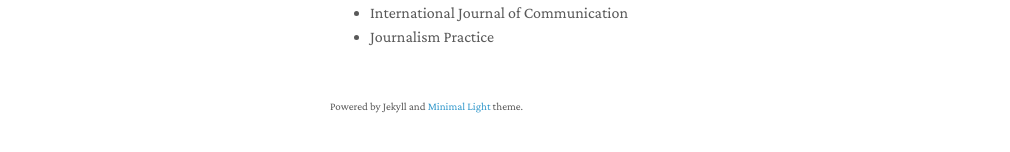
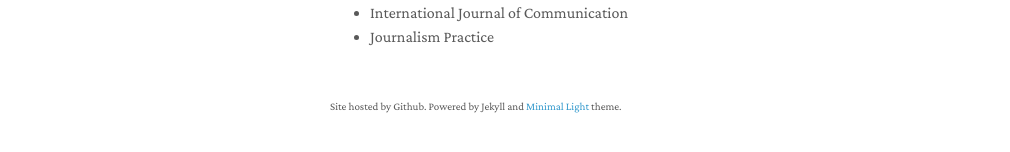
Before and after one commit to zhexuphd/home, a Jekyll site: the page built from index.md, in a window 1280 px wide and 900 px high, scrolled down 1540 px. Shown: the part 713-865 px from the top of the window, without its empty margins (140-1150 px from the left). Built offline with Jekyll 4.4.1, drawn with Linux system fonts in a browser that asks for light colours; a style sheet for code colours, icons or effects is not loaded; our own code applies the rules of GitHub Pages for plain Markdown files.

Commit message:
Update homepage.html

```diff
--- a/_layouts/homepage.html
+++ b/_layouts/homepage.html
@@ -100,7 +100,7 @@
       <br>
 
       {% if site.enable_footnote %}
-      <p><small>Powered by Jekyll and <a href="https://github.com/yaoyao-liu/minimal-light" target="_blank" rel="noopener">Minimal Light</a> theme.</small></p>
+      <p><small>Site hosted by Github. Powered by Jekyll and <a href="https://github.com/yaoyao-liu/minimal-light" target="_blank" rel="noopener">Minimal Light</a> theme.</small></p>
       {% endif %}
 
       </section>
```
